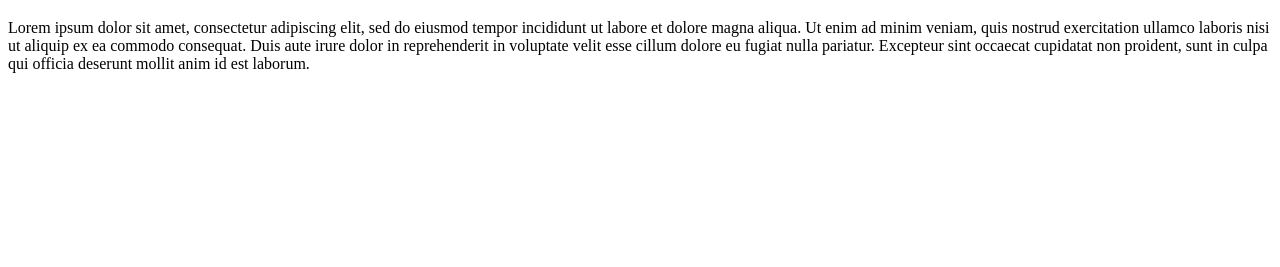
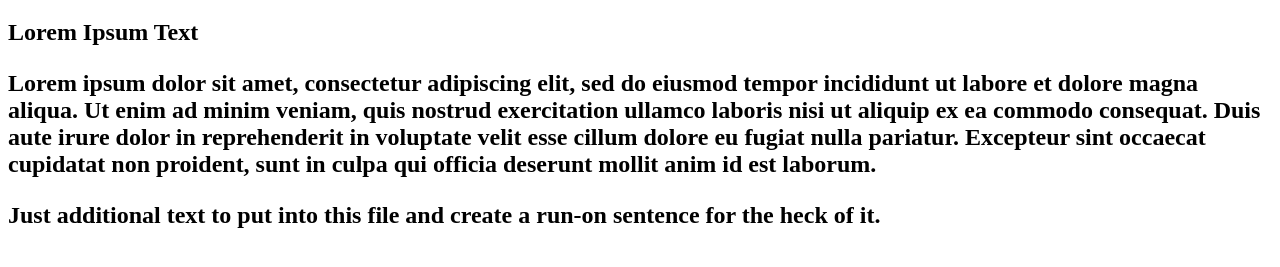
Before and after one commit to jjlromero/repotest1, a plain HTML site: page pageone.html in a window 1280 px wide. Shown: the part 61-328 px from the top of the page. Drawn offline with Linux system fonts and the light colour scheme.

Commit message:
Update pageone.html
update 1 of p-one html page

```diff
--- a/pageone.html
+++ b/pageone.html
@@ -7,7 +7,9 @@
 <body>
 
 <h1>This is a Heading</h1>
+  <h2>Lorem Ipsum Text</p>
 <p>Lorem ipsum dolor sit amet, consectetur adipiscing elit, sed do eiusmod tempor incididunt ut labore et dolore magna aliqua. Ut enim ad minim veniam, quis nostrud exercitation ullamco laboris nisi ut aliquip ex ea commodo consequat. Duis aute irure dolor in reprehenderit in voluptate velit esse cillum dolore eu fugiat nulla pariatur. Excepteur sint occaecat cupidatat non proident, sunt in culpa qui officia deserunt mollit anim id est laborum.</p>
+  <p>Just additional text to put into this file and create a run-on sentence for the heck of it.</p>
 
 </body>
 </html>
```
